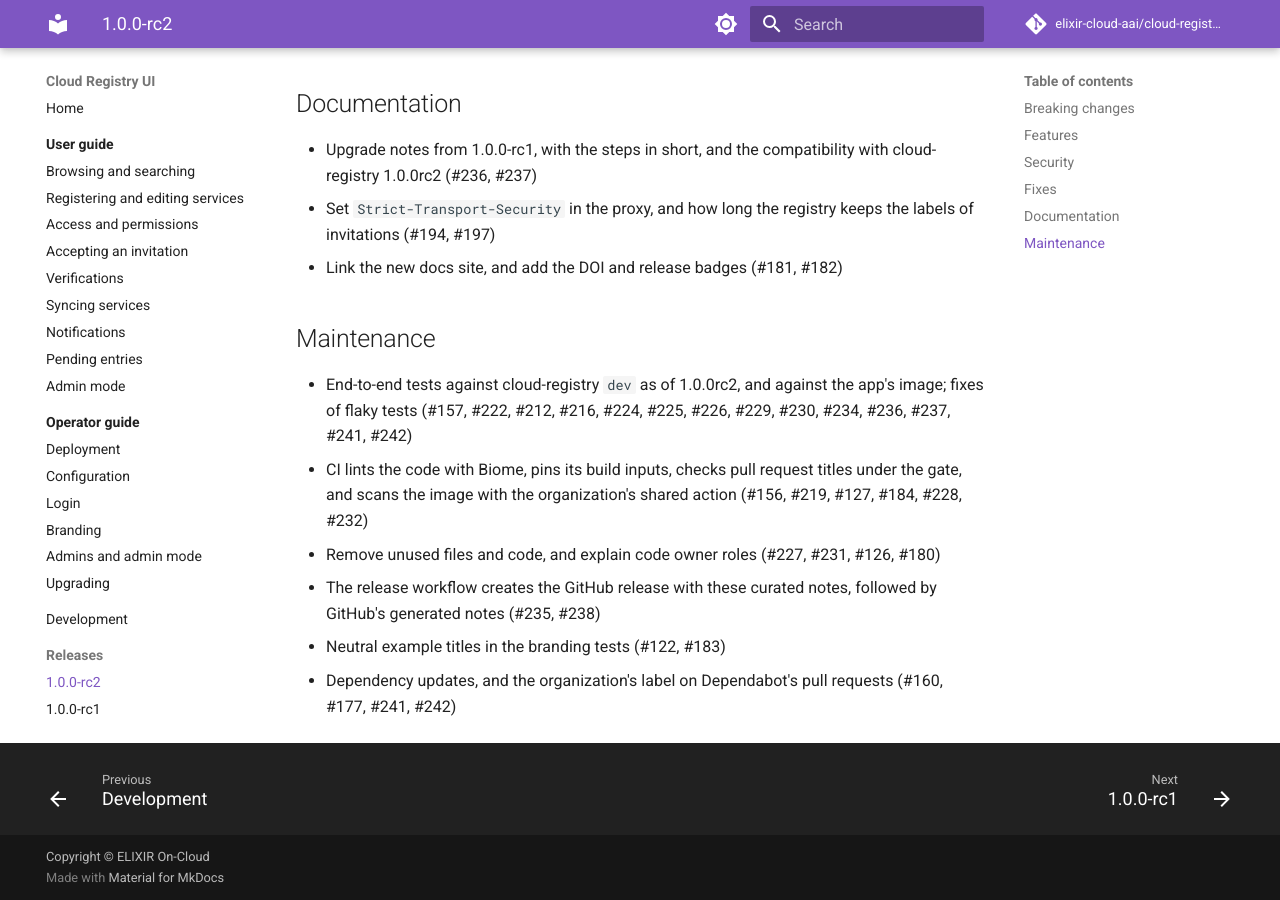
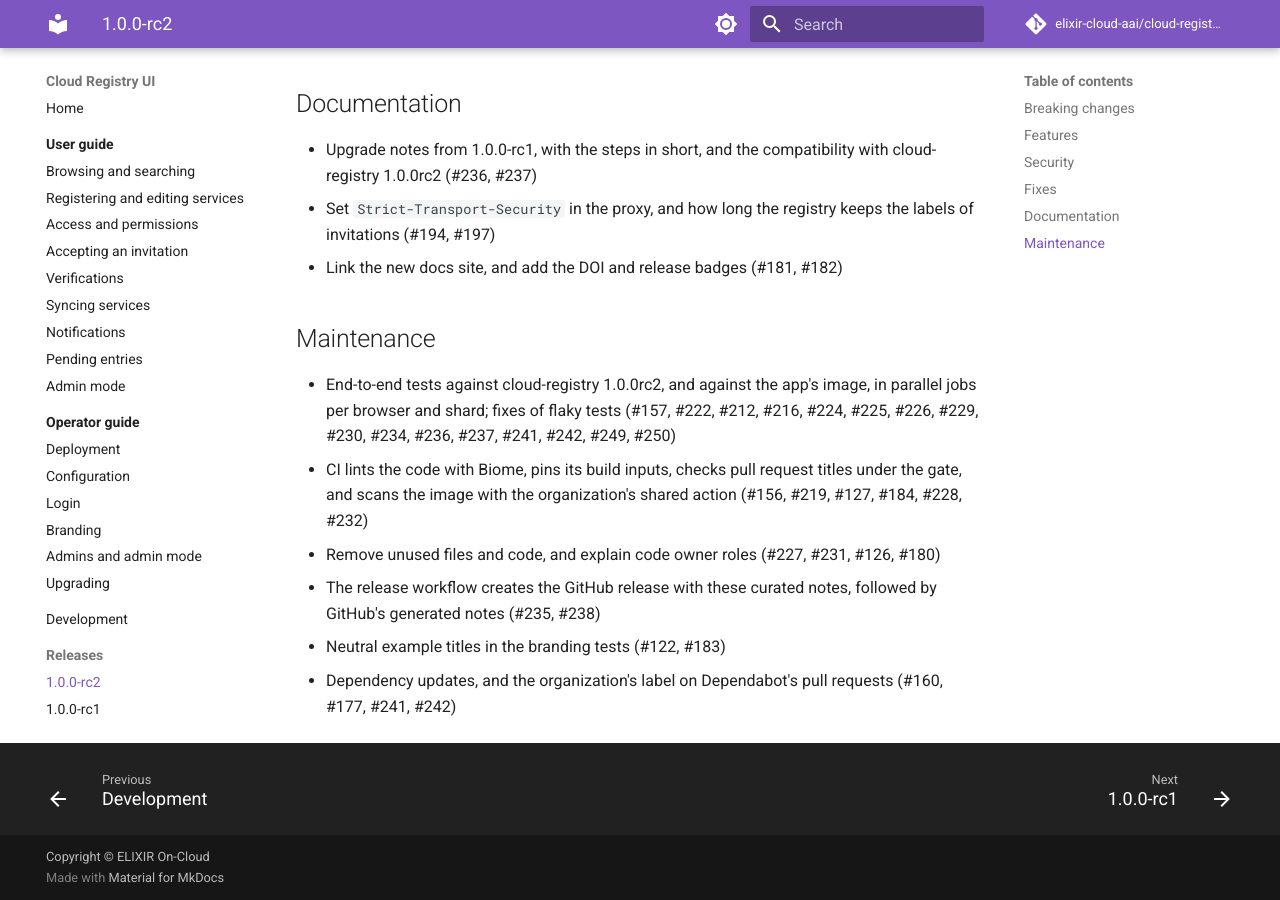
Before and after one commit to elixir-cloud-aai/cloud-registry-ui, an MkDocs documentation site: the page built from docs/releases/1.0.0-rc2.md, in a window 1280 px wide and 900 px high, scrolled down 1990 px. Built offline with MkDocs 1.6.1 and Material for MkDocs 9.7.7, drawn with Linux system fonts in a browser that asks for light colours; comment, search, counter and statistics services are not loaded.

Commit message:
test: run the e2e tests against cloud-registry rc2
Pin the registry of the end-to-end stack to the published
cloud-registry 1.0.0rc2 image instead of a dev build, and mention the
parallel end-to-end jobs (#249, #250) in the release notes.

Co-Authored-By: Claude Opus 5.5 <noreply@anthropic.com>

```diff
--- a/docs/releases/1.0.0-rc2.md
+++ b/docs/releases/1.0.0-rc2.md
@@ -87,9 +87,10 @@ logged in then log in once more.
 
 ## Maintenance
 
-- End-to-end tests against cloud-registry `dev` as of 1.0.0rc2, and against
-  the app's image; fixes of flaky tests (#157, #222, #212, #216, #224, #225,
-  #226, #229, #230, #234, #236, #237, #241, #242)
+- End-to-end tests against cloud-registry 1.0.0rc2, and against the app's
+  image, in parallel jobs per browser and shard; fixes of flaky tests (#157,
+  #222, #212, #216, #224, #225, #226, #229, #230, #234, #236, #237, #241,
+  #242, #249, #250)
 - CI lints the code with Biome, pins its build inputs, checks pull request
   titles under the gate, and scans the image with the organization's shared
   action (#156, #219, #127, #184, #228, #232)
```
Also changed, not shown: 1 other file.
